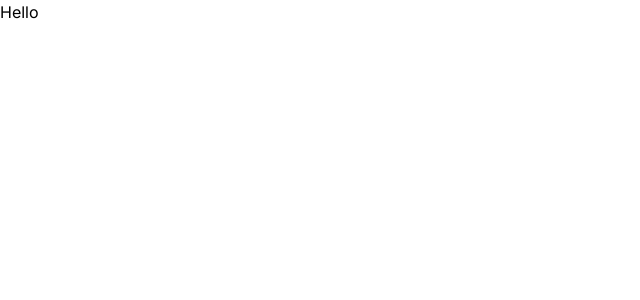
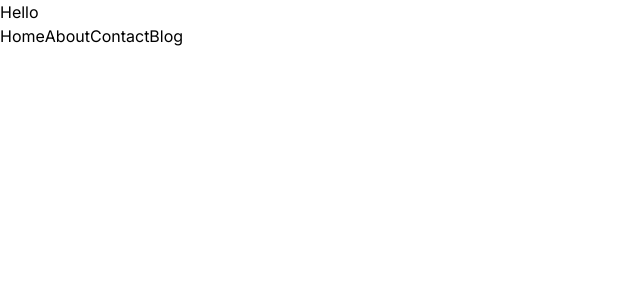
Before and after one commit to junaidsalam639/Next-Js-Class-01, a Next.js app: page / in a window 1280 px wide. Shown: the top 300 px of the page, without its empty margins (0-640 px from the left). Built offline with nearby package versions, Linux system fonts and the light colour scheme.

Commit message:
'nextJs'

```diff
--- /dev/null
+++ b/src/app/blog/[id]/page.js
@@ -0,0 +1,11 @@
+import React from 'react'
+
+const id = ({params}) => {
+  return (
+    <div>
+      <h1>Home{params.id}</h1>
+    </div>
+  )
+}
+
+export default id
--- a/src/app/page.js
+++ b/src/app/page.js
@@ -1,9 +1,25 @@
-import Image from 'next/image'
+import Link from 'next/link'
+// import { useRouter } from 'next/router/navigation'
 
 export default function Home() {
+  // const router = useRouter();
   return (
     <>
       <h1>Hello</h1>
+      <div>
+        <Link href={'/home'}>
+        <button>Home</button>
+        </Link>
+        <Link href={'/about'}>
+        <button>About</button>
+        </Link>
+        <Link href={'/contact'}>
+        <button>Contact</button>
+        </Link>
+        <Link href={'/blog'}>
+        <button>Blog</button>
+        </Link>
+      </div>
     </>
   )
 }
```
